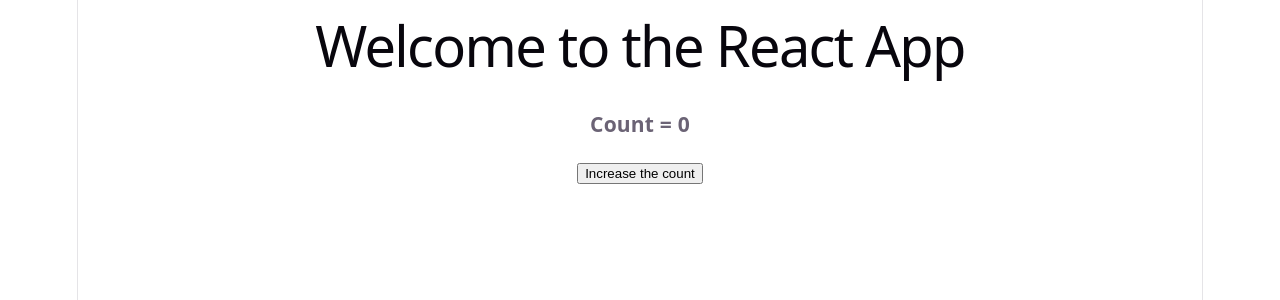
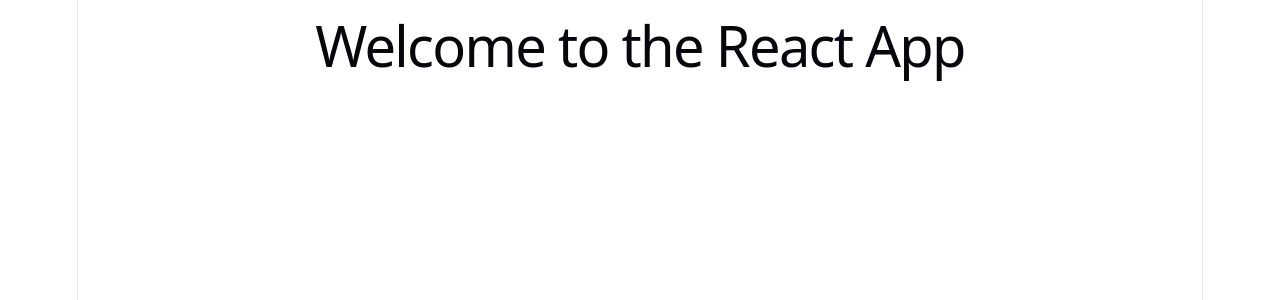
Before and after one commit to 13krsnaa/Frontend_Mastery, a React (Vite) app in the folder 01-react/code/react-state/: page / in a window 1280 px wide. Shown: the top 300 px of the page. Built offline with nearby package versions, Linux system fonts and the light colour scheme.

Commit message:
added components using useState

```diff
--- a/01-react/code/react-state/src/App.jsx
+++ b/01-react/code/react-state/src/App.jsx
@@ -1,13 +1,14 @@
 
 import './App.css'
 import Component from './Component'
+import LikeButton from './LikeButton'
 
 
 function App() {
   return (
     <>
       <h1>Welcome to the React App</h1>
-      <Component />
+      <LikeButton />
 
     </>
   )
--- a/01-react/code/react-state/src/Component.jsx
+++ b/01-react/code/react-state/src/Component.jsx
@@ -9,7 +9,7 @@ export default function Component() {
     }
      return (
         <div>
-              <h3> Count = {count}</h3>
+              <h2> Count = {count}</h2>
               <button onClick= {incCount}> Increase the count </button>
         </div>
 
--- /dev/null
+++ b/01-react/code/react-state/src/LikeButton.jsx
@@ -0,0 +1,12 @@
+export default function LikeButton(){
+
+    return (
+        <div>
+            <p>
+                <i class="fa-regular fa-heart"></i>
+            </p>
+        </div>
+    )
+
+
+}
```
